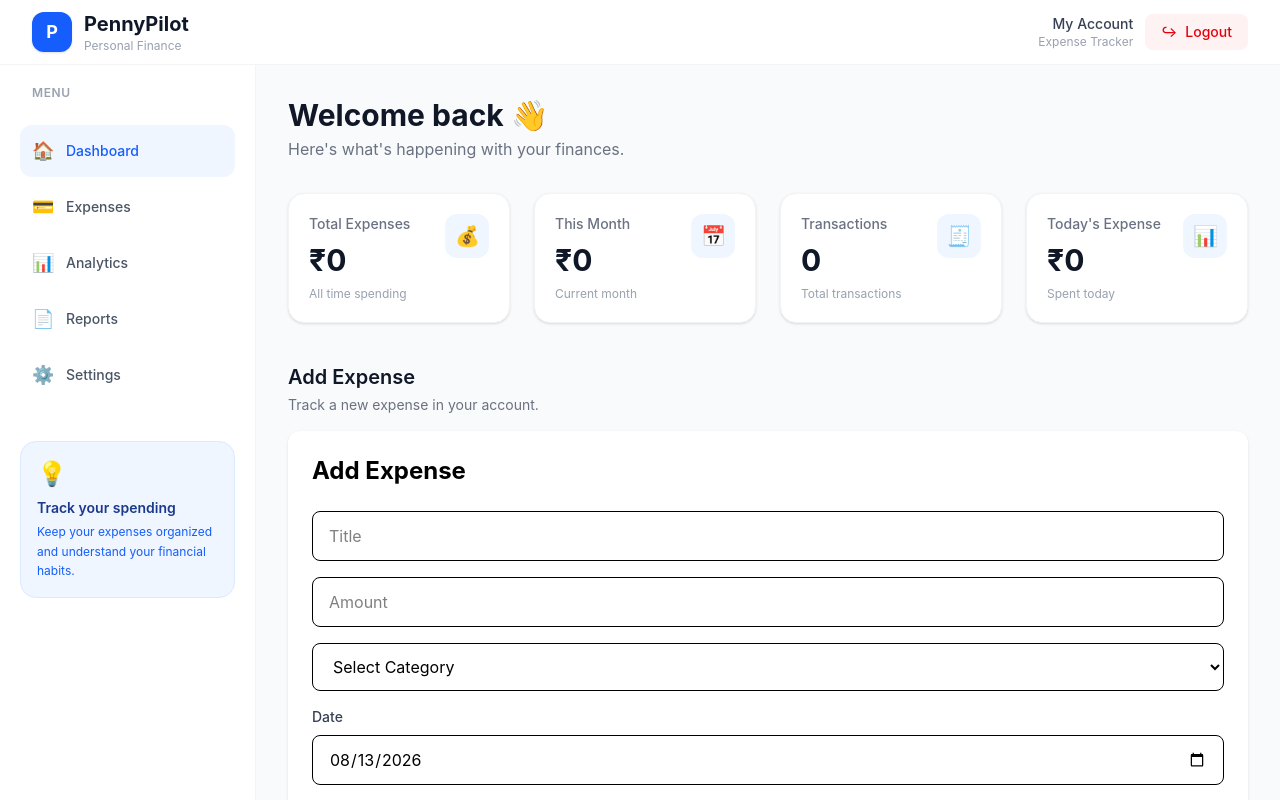
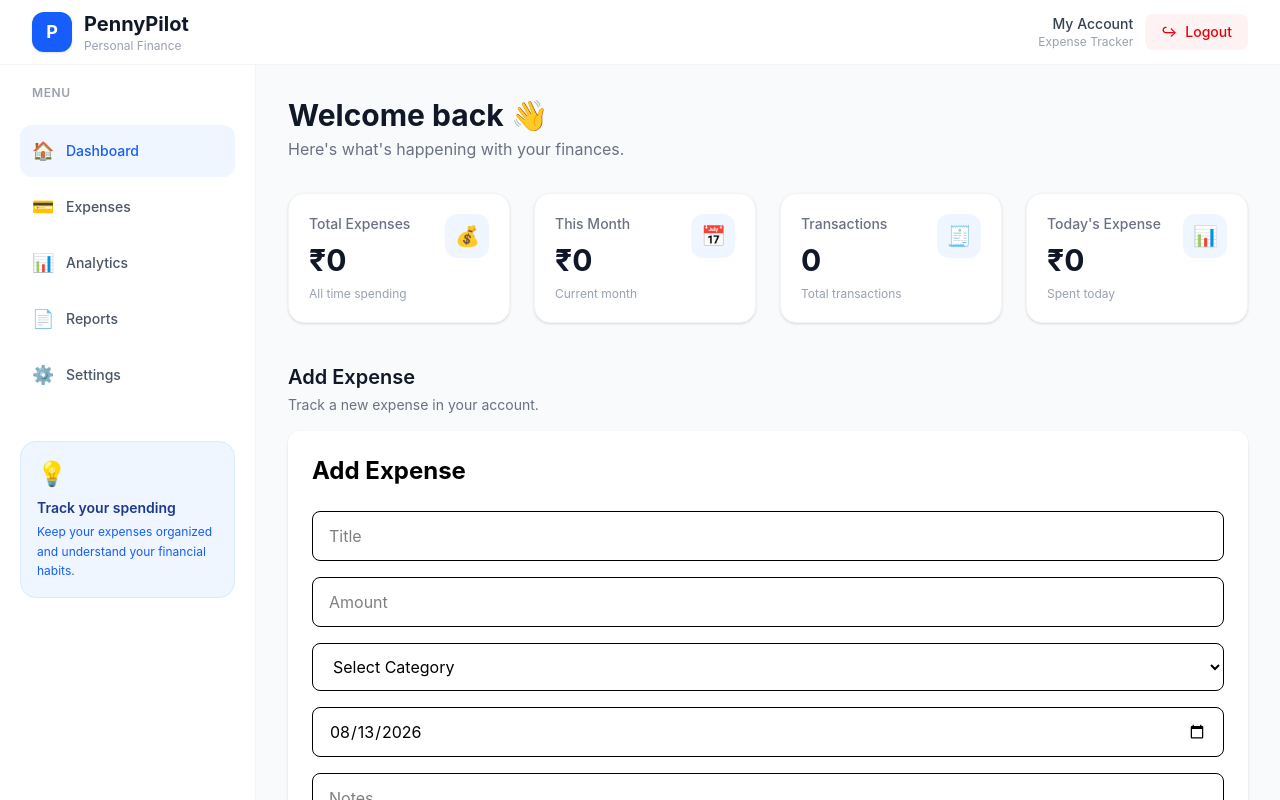
Before and after one commit to Nikhil7427/PennyPilot, a React app in the folder frontend/: page / in a window 1280 px wide. Shown: the top 800 px of the page. Built offline with nearby package versions, Linux system fonts and the light colour scheme; no server answers; sample sign-in values are in the browser's storage; the HTML template or start-up script is replaced by a standard one.

Commit message:
removed date label

```diff
--- a/frontend/src/components/dashboard/ExpenseForm.jsx
+++ b/frontend/src/components/dashboard/ExpenseForm.jsx
@@ -119,12 +119,12 @@ function ExpenseForm({ onExpenseAdded, editingExpense, setEditingExpense }) {
                 </select>
 
                 <div>
-                    <label
+                    {/* <label
                         htmlFor="expense-date"
                         className="block text-sm font-medium text-gray-700 mb-2"
                     >
                         Date
-                    </label>
+                    </label> */}
 
                     <input
                         id="expense-date"
```
